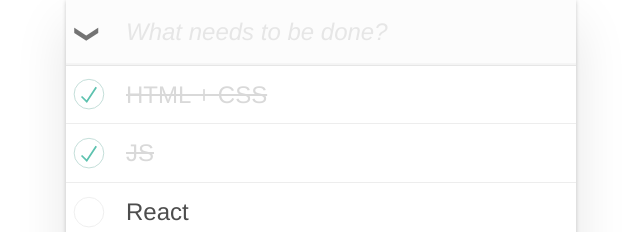
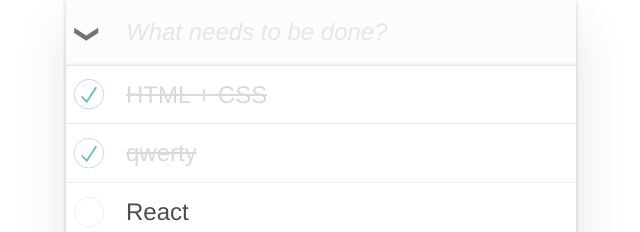
Before and after one commit to o-shyshkan/angular-todo-app, an Angular app: page / in a window 1280 px wide. Shown: the part 215-447 px from the top of the page, without its empty margins (319-959 px from the left). Built offline with nearby package versions, Linux system fonts and the light colour scheme.

Commit message:
Add ngOnChanges

```diff
--- a/src/app/app.component.html
+++ b/src/app/app.component.html
@@ -22,7 +22,7 @@
     </header>
 
     <section class="todoapp__main" data-cy="TodoList">
-     <app-todo *ngFor="let todo of todos; let i = index"
+     <app-todo *ngFor="let todo of todos; let i = index; trackBy: trackById"
       [todo]="todo"
       (delete) = "todos.splice(i, 1)"
      ></app-todo>
--- a/src/app/app.component.ts
+++ b/src/app/app.component.ts
@@ -1,4 +1,4 @@
-import { Component, EventEmitter, Output } from '@angular/core';
+import { Component, EventEmitter, Output, OnInit } from '@angular/core';
 import { FormControl, FormGroup, Validators } from '@angular/forms';
 import { ReactiveFormsModule } from '@angular/forms';
 import { Todo } from 'src/app/types/todo';
@@ -16,7 +16,7 @@
   templateUrl: './app.component.html',
   styleUrls: ['./app.component.scss']
 })
-export class AppComponent {
+export class AppComponent implements OnInit {
   todos = todos;
 
   todoForm = new FormGroup({
@@ -38,6 +38,16 @@
     console.log('calculating todo');
     return this.todos.filter(todo => !todo.completed);
   }
+  ngOnInit(): void {
+    setTimeout(() => {
+      this.todos[1] = {...this.todos[1], title:'qwerty'}
+    }, 3000);
+  }
+
+  trackById(i: number, todo: Todo) {
+    return todo.id;
+  }
+
 
   addTodo() {
     if (this.todoForm.invalid) {
--- a/src/app/components/todo/todo.component.ts
+++ b/src/app/components/todo/todo.component.ts
@@ -1,4 +1,4 @@
-import { Component, EventEmitter, Input, Output, ElementRef, ViewChild } from '@angular/core';
+import { Component, EventEmitter, SimpleChanges, OnChanges, Input, Output, ElementRef, ViewChild } from '@angular/core';
 import { Todo } from 'src/app/types/todo';
 
 @Component({
@@ -6,7 +6,7 @@
   templateUrl: './todo.component.html',
   styleUrls: ['./todo.component.scss']
 })
-export class TodoComponent {
+export class TodoComponent implements OnChanges {
   @Output() delete = new EventEmitter();
 
   @Input() todo!: Todo;
@@ -19,6 +19,14 @@
 
   editing = false;
   title = '';
+
+  ngOnChanges({ todo }: SimpleChanges): void {
+    console.log(todo.previousValue);
+    if (todo.currentValue.title !== todo.previousValue?.title) {
+      this.title = todo.currentValue.title;
+    }
+  }
+
 
   edit() {
     this.editing = true;
```
